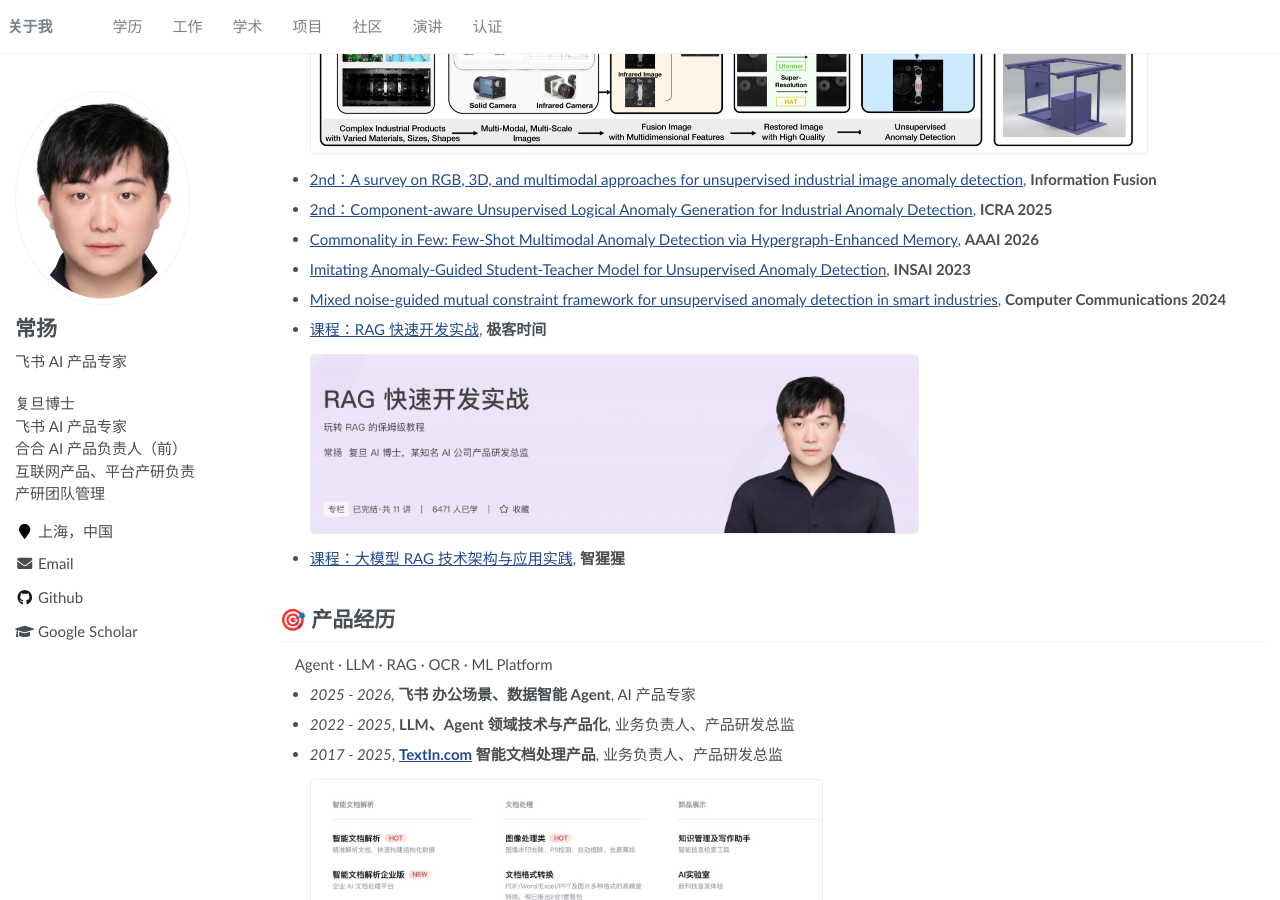
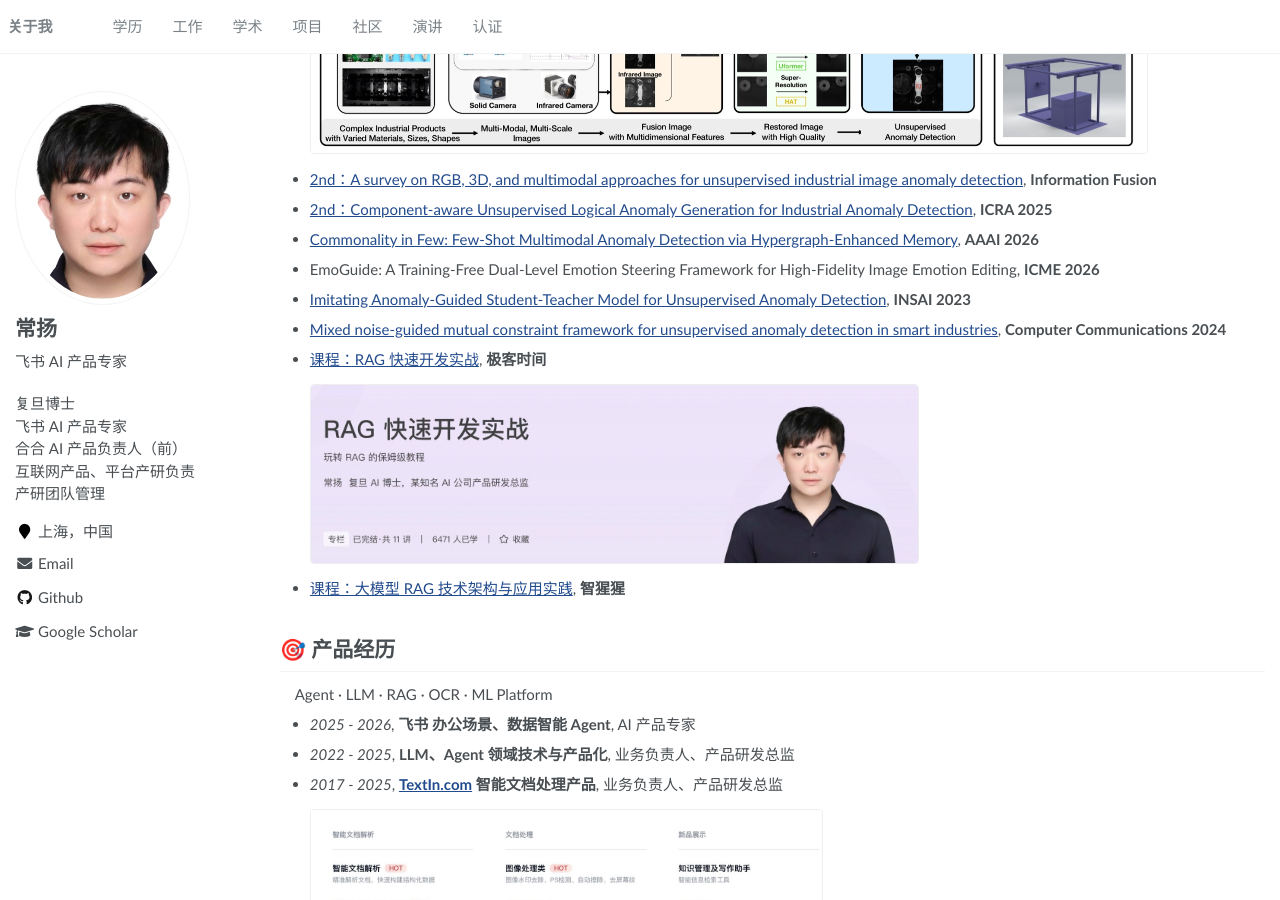
Before and after one commit to yangchangcy/yangchangcy.github.io, a Jekyll site: the page built from _pages/about.md, in a window 1280 px wide and 900 px high, scrolled down 1379 px. Built offline with Jekyll 4.4.1, drawn with Linux system fonts in a browser that asks for light colours.

Commit message:
学术论文新增 ICME 2026 EmoGuide(暂无链接)
Co-Authored-By: Claude Opus 4.8 (1M context) <noreply@anthropic.com>

```diff
--- a/_pages/about.md
+++ b/_pages/about.md
@@ -59,6 +59,8 @@ redirect_from:
 - [2nd：Component-aware Unsupervised Logical Anomaly Generation for Industrial Anomaly Detection](https://arxiv.org/pdf/2502.11712), **ICRA 2025**
 
 - [Commonality in Few: Few-Shot Multimodal Anomaly Detection via Hypergraph-Enhanced Memory](/files/Commonality_in_Few_Few-Shot_Multimodal_Anomaly_Detection_via_Hypergraph-Enhanced_Memory.pdf), **AAAI 2026**
+
+- EmoGuide: A Training-Free Dual-Level Emotion Steering Framework for High-Fidelity Image Emotion Editing, **ICME 2026**
 
 - [Imitating Anomaly-Guided Student-Teacher Model for Unsupervised Anomaly Detection](https://www.computer.org/csdl/proceedings-article/insai/2023/446600a166/26VnhQwhNiE), **INSAI 2023**
 
```
